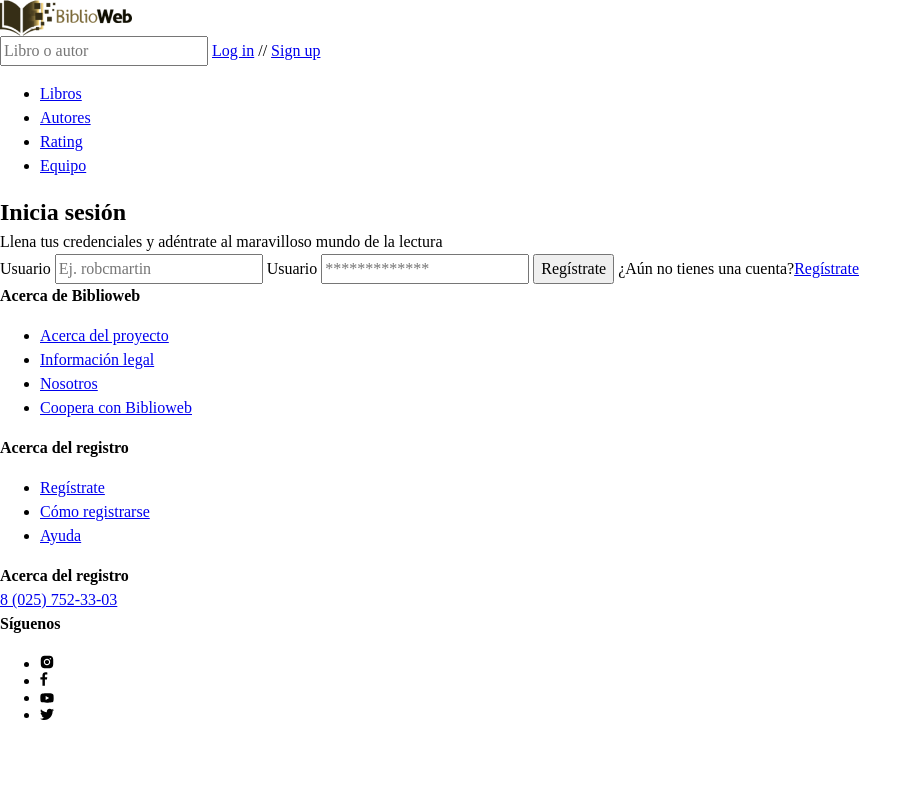
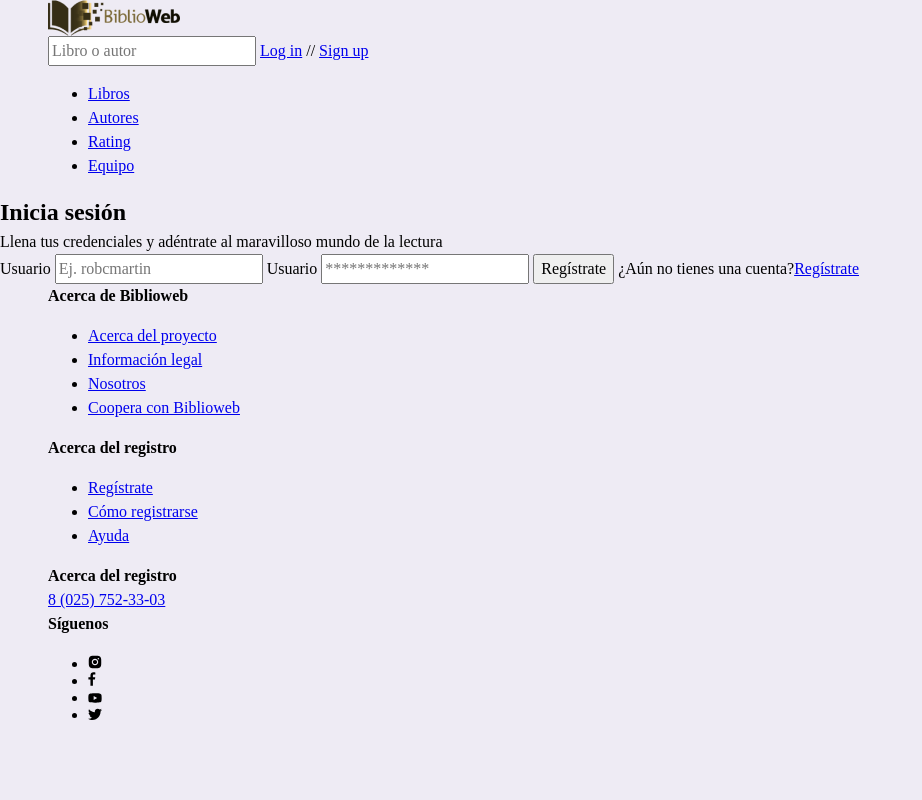
Before and after one commit to ehmenzala/biblioweb-php, a PHP site: page /templates/login.html in a window 1280 px wide. Shown: the whole page, without its empty margins (0-922 px from the left). Run offline with PHP 8.4, Linux system fonts and the light colour scheme.

Commit message:
Add utility classes and general styling

```diff
--- a/css/style.css
+++ b/css/style.css
@@ -107,3 +107,18 @@ button {
     scroll-behavior: auto !important;
   }
 }
+
+/* Utility classes */
+
+.container {
+  width: 75rem;
+  max-width: 92.5%;
+  margin-inline: auto;
+}
+
+/* General styling */
+
+body {
+  font-size: var(--fs-400);
+  background-color: var(--clr-primary-100);
+}
```
